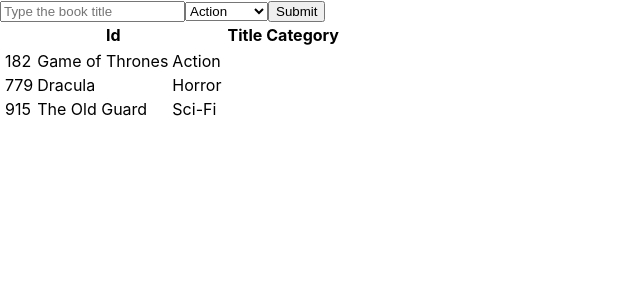
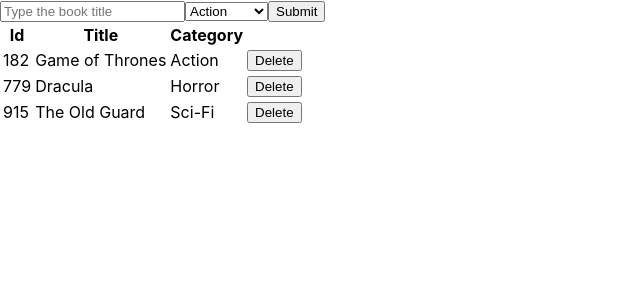
Before and after one commit to janis-jenny/Bookstore, a React (Create React App) app: page / in a window 1280 px wide. Shown: the top 300 px of the page, without its empty margins (0-640 px from the left). Built offline with nearby package versions, Linux system fonts and the light colour scheme.

Commit message:
Refactor reducerBooks, Book, Booklist, Bookform and subcribe to the store to render new books

```diff
--- a/src/actions/index.js
+++ b/src/actions/index.js
@@ -1,11 +1,14 @@
-const CREATEBOOK = (book) => ({
-  type: 'CREATE_BOOK',
+export const CREATE_BOOK = 'CREATE_BOOK';
+export const REMOVE_BOOK = 'REMOVE_BOOK';
+
+const createBookAction = (book) => ({
+  type: CREATE_BOOK,
   payload: book,
 });
 
-const REMOVEBOOK = (book) => ({
-  type: 'REMOVE_BOOK',
+const removeBookAction = (book) => ({
+  type: REMOVE_BOOK,
   payload: book,
 });
 
-export { CREATEBOOK, REMOVEBOOK };
+export { createBookAction, removeBookAction };
--- a/src/components/Book.js
+++ b/src/components/Book.js
@@ -1,18 +1,38 @@
 import React from 'react';
 import PropTypes from 'prop-types';
+import { useDispatch } from 'react-redux';
+import * as actions from '../actions/index';
 
-const Book = (props) => {
-  const { book } = props;
+const Book = ({ book: { id, title, category } }) => {
+  const dispatch = useDispatch();
+
+  const handleRemoveBook = (e) => {
+    e.preventDefault();
+    dispatch(actions.removeBookAction(id));
+  };
   return (
-    <tr key={book.id}>
-      <td>{book.id}</td>
-      <td>{book.title}</td>
-      <td>{book.category}</td>
+    <tr key={id}>
+      <td>{id}</td>
+      <td>{title}</td>
+      <td>{category}</td>
+      <td>
+        <button
+          type="submit"
+          onClick={(event) => {
+            handleRemoveBook(event);
+          }}
+        >
+          Delete
+        </button>
+      </td>
     </tr>
   );
 };
 
 Book.propTypes = {
+  id: PropTypes.string.isRequired,
+  title: PropTypes.string.isRequired,
+  category: PropTypes.string.isRequired,
   book: PropTypes.string.isRequired,
 };
 
--- a/src/containers/Bookform.js
+++ b/src/containers/Bookform.js
@@ -1,3 +1,4 @@
+/* eslint-disable no-console */
 import { useState } from 'react';
 import { useDispatch } from 'react-redux';
 import * as actions from '../actions/index';
@@ -41,6 +42,8 @@
   };
 
   const handleSubmit = (e) => {
+    console.log('dispatch1');
+    console.log(dispatch);
     e.preventDefault();
     const book = {
       id: createUniqueId(),
@@ -48,7 +51,9 @@
       category,
     };
 
-    dispatch(actions.CREATEBOOK(book));
+    console.log('dispatch2');
+    console.log(book);
+    dispatch(actions.createBookAction(book));
 
     setTitle('');
     setCategory('');
--- a/src/containers/Booklist.js
+++ b/src/containers/Booklist.js
@@ -1,28 +1,23 @@
+/* eslint-disable no-console */
 import React from 'react';
-import { useStore, useDispatch } from 'react-redux';
+import { useStore } from 'react-redux';
 import Book from '../components/Book';
-import * as actions from '../actions/index';
 
 const BookList = () => {
   const store = useStore();
-  const dispatch = useDispatch();
   const { books } = store.getState();
-  const booksList = books;
 
-  const handleRemoveBook = (book) => {
-    const bookDelete = books.find((bookDel) => book.id === bookDel.id);
-    dispatch(actions.REMOVEBOOK(bookDelete));
-  };
+  console.log('STORE');
+  console.log(store);
+  console.log(books);
 
-  const booksHtml = booksList.map((book) => {
-    const { id, title, category } = book;
+  const booksHtml = books.map((book) => {
+    console.log('display!');
+    console.log(book);
     return (
       <Book
-        key={id}
-        id={id}
-        title={title}
-        category={category}
-        clickhandler={handleRemoveBook}
+        key={book.id}
+        id={book.id}
         book={book}
       />
     );
@@ -38,9 +33,7 @@
         </tr>
       </thead>
       <tbody>
-        <tr>
-          {booksHtml}
-        </tr>
+        {booksHtml}
       </tbody>
     </table>
   );
--- a/src/index.js
+++ b/src/index.js
@@ -1,3 +1,4 @@
+/* eslint-disable no-underscore-dangle */
 import React from 'react';
 import ReactDOM from 'react-dom';
 import { createStore } from 'redux';
@@ -29,6 +30,7 @@
 
 const store = createStore(reducerBooks, firstState);
 
+const testRender = () => {
   ReactDOM.render(
     <React.StrictMode>
       <Provider store={store}>
@@ -37,5 +39,9 @@
     </React.StrictMode>,
     document.getElementById('root'),
   );
+};
 
+store.subscribe(testRender);
+
+testRender();
 reportWebVitals();
--- a/src/reducers/books.js
+++ b/src/reducers/books.js
@@ -1,15 +1,17 @@
-const CREATEBOOK = 'CREATE_BOOK';
-const REMOVEBOOK = 'REMOVE_BOOK';
+import { CREATE_BOOK, REMOVE_BOOK } from '../actions/index';
 
 const reducerBooks = (state, action) => {
+  const newBooks = [...state.books];
   switch (action.type) {
-    case CREATEBOOK:
-      return { books: [...state.books, action.payload] };
-    case REMOVEBOOK:
-      return [
-        ...state.slice(0, action.payload),
-        ...state.slice(action.payload + 1, state.length),
-      ];
+    case CREATE_BOOK:
+      return {
+        ...state,
+        books: newBooks.concat(action.payload),
+      };
+    case REMOVE_BOOK:
+      return {
+        books: newBooks.filter((obj) => obj.id !== action.payload),
+      };
     default:
       return state;
   }
```
Also changed, not shown: src/reducers/index.js (deleted, +0 -9 lines). Lines whose indentation alone changed are shown as unchanged.
